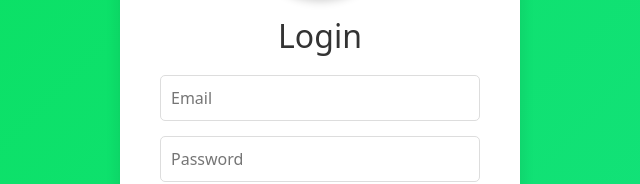
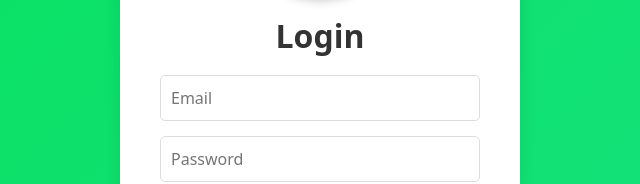
Before and after one commit to IWANCODE/Sepatu-, a plain HTML site: page login.html in a window 1280 px wide. Shown: the part 330-514 px from the top of the page, 320-960 px from the left. Drawn offline with nearby package versions, Linux system fonts and the light colour scheme.

Commit message:
Add bold font weight to h2 in login.css

```diff
--- a/css/login.css
+++ b/css/login.css
@@ -11,6 +11,11 @@
       justify-content: center;
       align-items: center;
       padding: 20px; /* Memberikan jarak di sisi kiri dan kanan */
+    }
+
+    h2{
+        font-weight:Bold;
+
     }
 
     .login-container {
```
